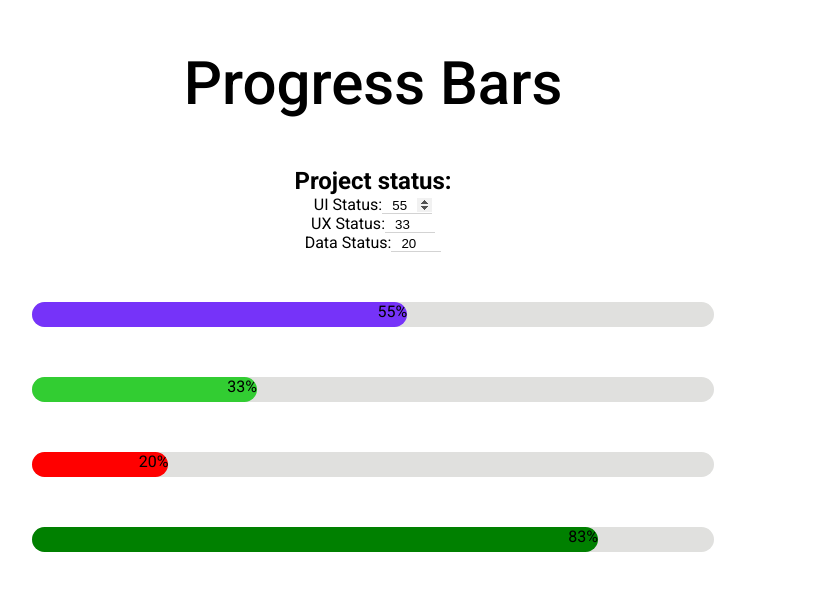
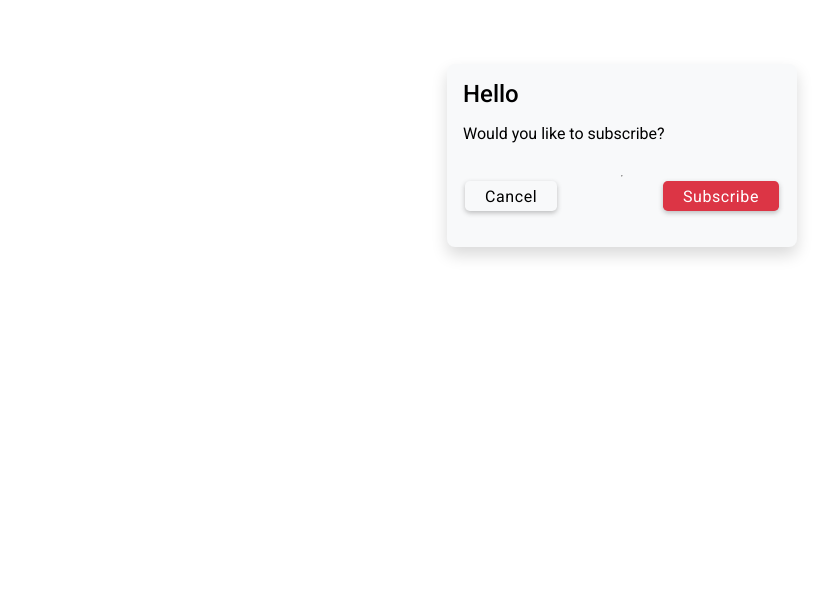
Before and after one commit to takazo3/30React-Practice, a React (Create React App) app: page / in a window 1280 px wide. Shown: the top 590 px of the page, without its empty margins (18-849 px from the left). Built offline with nearby package versions, Linux system fonts and the light colour scheme.

Commit message:
13-bounce-Dialog

```diff
--- a/src/App.js
+++ b/src/App.js
@@ -11,6 +11,7 @@
 import HiddenSearchBarApp from './Projects/10-hidden-search-bar/HiddenSearchBarApp';
 import MagicPopupApp from './Projects/11-magic-popup-app/MagicPopupApp';
 import ProgressBarsContainer from './Projects/12-progress-bar/ProgressBarsContainer';
+import DialogBox from './Projects/13-dialog-box/DialogBox';
 
 
 
@@ -28,7 +29,8 @@
       {/* <SliderApp /> */}
       {/* <HiddenSearchBarApp /> */}
       {/* <MagicPopupApp /> */}
-      <ProgressBarsContainer />
+      {/* <ProgressBarsContainer /> */}
+      <DialogBox />
     </div>
   );
 }
--- /dev/null
+++ b/src/Projects/13-dialog-box/Bounce.css
@@ -0,0 +1,14 @@
+.bounce {
+  animation: bounce 0.2s linear;
+}
+
+@keyframes bounce {
+  0% {
+    transform: translateY(-100px);
+    opacity: 0;
+  }
+  100% {
+    transform: translateY(0);
+    opacity: 1;
+  }
+}
--- /dev/null
+++ b/src/Projects/13-dialog-box/DialogBox.jsx
@@ -0,0 +1,101 @@
+import React, { useState, useEffect } from 'react'
+import Button from '../components/Button'
+import { BsFillEmojiFrownFill, BsFillEmojiSmileFill } from 'react-icons/bs'
+import "./Bounce.css"
+
+
+export default function DialogBox({ width = 350 }) {
+  const [subscription, setSubscription] = useState({
+    title: "Hello",
+    description: "Would you like to subscribe?",
+    state: null,
+    icon: "icon",
+    justifyContent: "space-between",
+  });
+
+  const [icon, setIcon] = useState(null);
+  let iconStyle = {
+    fontSize: "80px",
+    color: subscription.state === "subscribed" ? "rgba(100,10,60,.4)" : "rgba(25,118,160,0.4)",
+  };
+  useEffect(() => {
+    if (subscription.state === "subscribed") {
+      setIcon(<BsFillEmojiSmileFill style={iconStyle} />);
+      document.body.style.background = "rgba(100,10,60,.4)";
+    }
+
+    if (subscription.state === "unsubscribed") {
+      setIcon(<BsFillEmojiFrownFill style={iconStyle} />);
+      (document.body.style.background = "rgba(25,118,160,0.4)");
+    }
+  }, [subscription.state]);
+
+  const handleSubscribe = () => {
+    setSubscription({
+      title: "Thank you!",
+      description: "You have subscribed",
+      state: "subscribed",
+      justifyContent: "flex-end",
+    })
+
+  };
+
+  const handleUnsubscribe = () => {
+    setSubscription({
+      title: "Sorry to see you go!",
+      description: "You have unsubscribed",
+      state: "unsubscribed",
+      icon: <BsFillEmojiFrownFill style={{ ...iconStyle, color: "red" }} />,
+      justifyContent: "flex-end",
+    })
+  };
+
+  const [bounce,setBounce]= useState("");
+  useEffect(()=>{
+    setTimeout(()=>{
+      setBounce("");
+    },500)
+    return () => setBounce("bounce");
+  },[subscription.state])
+
+
+  return (
+    <div className={`card bg-light m-auto mt-4 ${bounce}`}
+      style={{ width: width }}>
+
+      <div className="card-body">
+        <div className="d-grid"
+          style={{
+            gridTemplateColumns: "2fr 1fr",
+            alignItems: "center",
+            alignSelf: "center",
+            justifyContent: "center",
+          }}>
+          <section>
+            <h2 className="card-title">{subscription.title}</h2>
+            <h4 className="card-text">{subscription.description}</h4>
+          </section>
+          <div>{icon}</div>
+        </div>
+
+      </div>
+      <hr />
+      <div className="d-flex mb-2 px-1 text-end" style={{ width: "100%", justifyContent: `${subscription.justifyContent}` }}>
+        {subscription.state === null && (<Button text={"Cancel"} btnClass={"btn-light"} />)}
+
+        {subscription.state === "subscribed" ? null : (
+          <Button
+            text={"Subscribe"}
+            btnClass={"btn-danger"}
+            onClick={handleSubscribe} />)}
+
+        {subscription.state === "subscribed" ? (
+          <Button
+            text={"Unsubscribe"}
+            btnClass={"btn-danger btn-block"}
+            onClick={handleUnsubscribe}
+          />) : null}
+      </div>
+    </div>
+  )
+}
```
